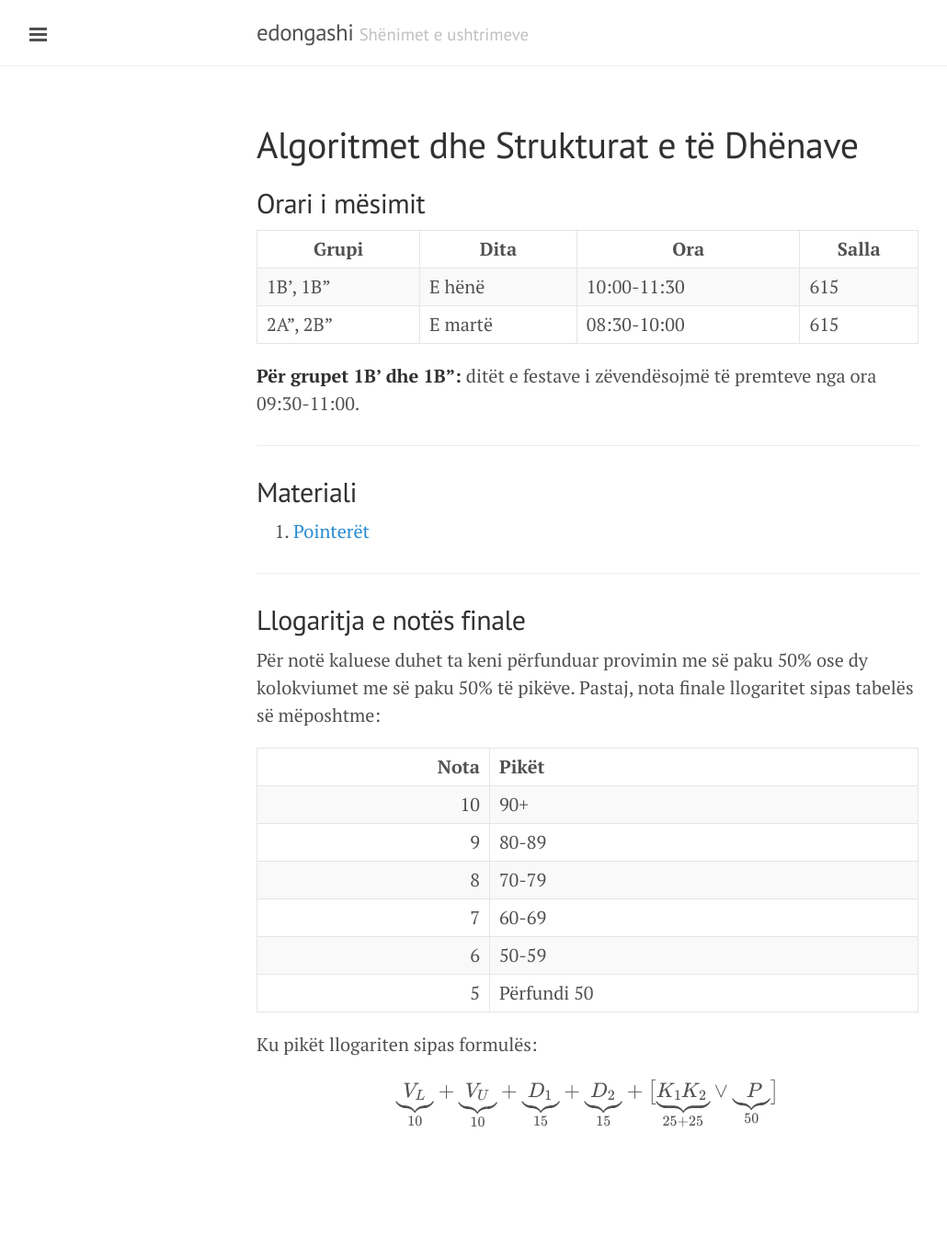
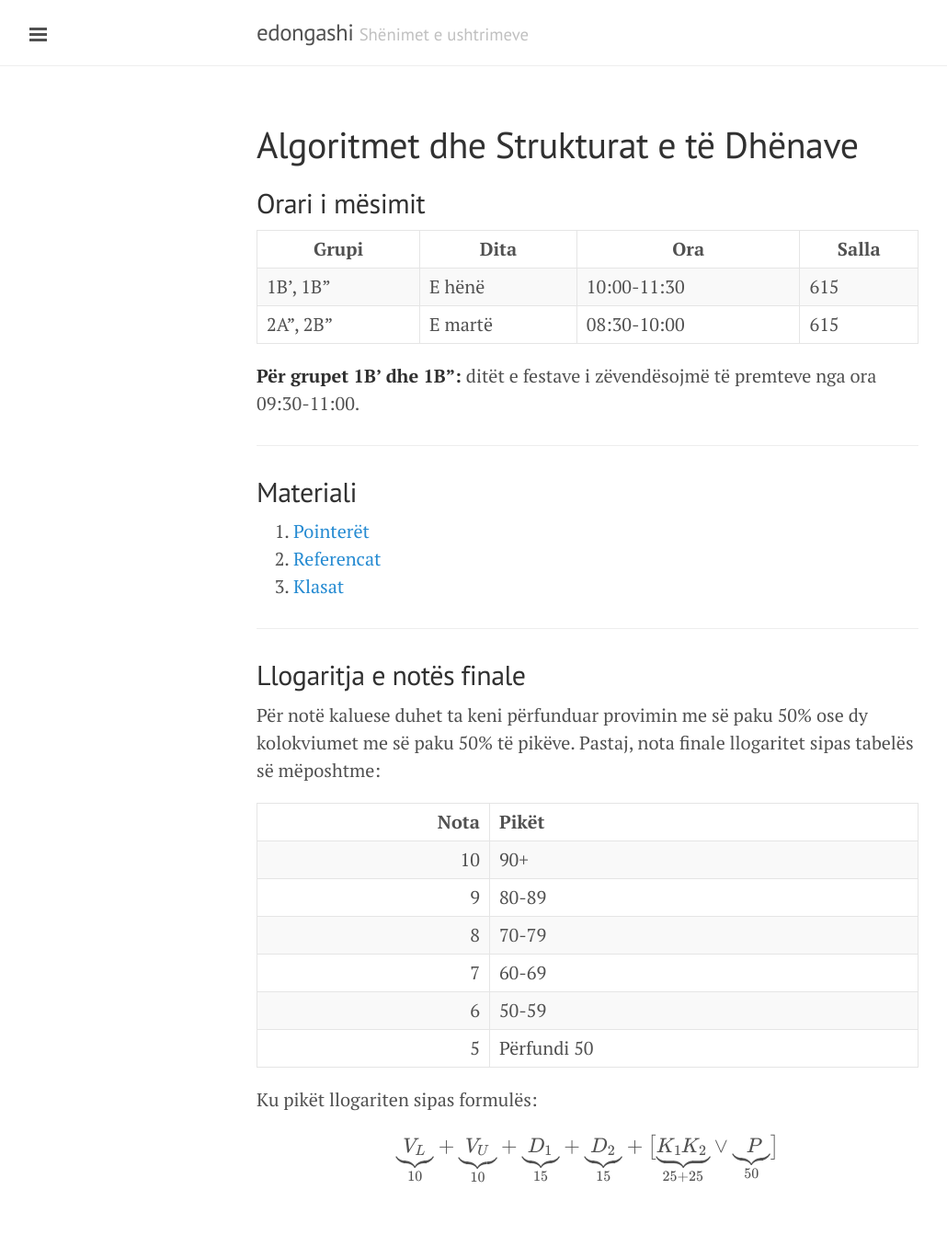
Before and after one commit to edongashi/edongashi.github.io, a Jekyll site: the page built from lendet/algoritmet-dhe-strukturat-e-te-dhenave/index.md, in a window 1280 px wide. Shown: the whole page at 92% size, without its empty margins (1-1031 px from the left). Built offline with Jekyll 4.4.1, drawn with Linux system fonts in a browser that asks for light colours; our own code applies the rules of GitHub Pages for plain Markdown files; formulas are drawn with MathJax 3; before the commit the page ends 1308 px from its top, so only the background shows below that.

Commit message:
Update index

```diff
--- a/lendet/algoritmet-dhe-strukturat-e-te-dhenave/index.md
+++ b/lendet/algoritmet-dhe-strukturat-e-te-dhenave/index.md
@@ -21,6 +21,8 @@
 ## Materiali
 
 1. [Pointerët](/lendet/algoritmet-dhe-strukturat-e-te-dhenave/java1)
+2. [Referencat](/lendet/algoritmet-dhe-strukturat-e-te-dhenave/java2)
+3. [Klasat](/lendet/algoritmet-dhe-strukturat-e-te-dhenave/java3)
 
 <!-- 1. [Pointerët, referencat](/lendet/algoritmet-dhe-strukturat-e-te-dhenave/java1) -->
 <!-- 2. [Klasat](/lendet/algoritmet-dhe-strukturat-e-te-dhenave/java2)
```
